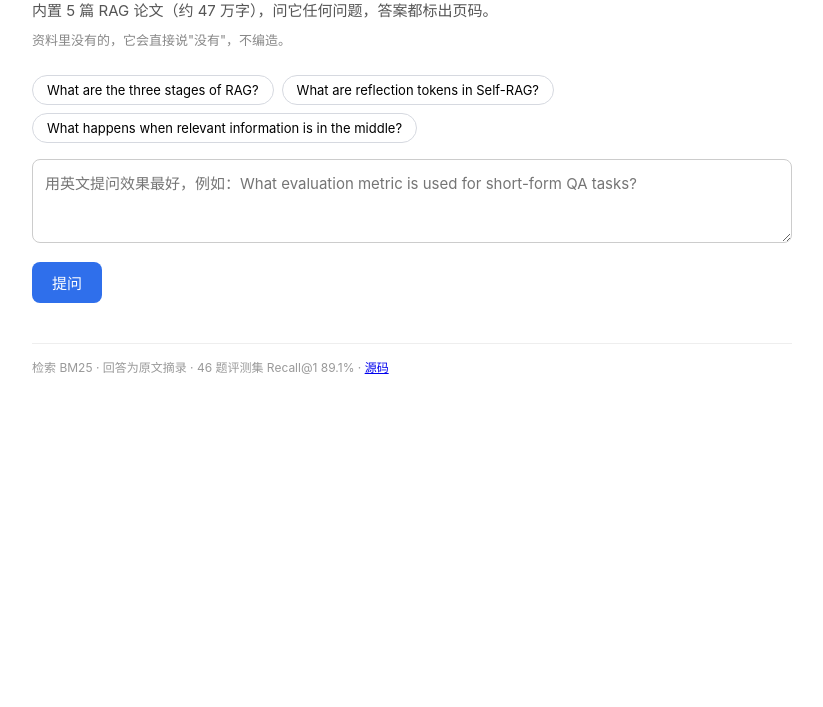
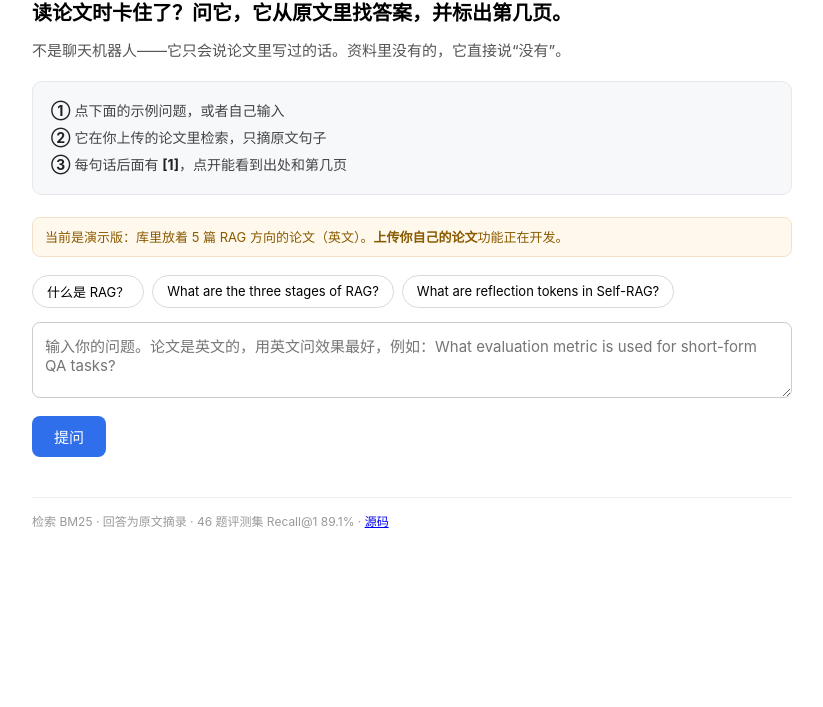
Before and after one commit to Yul-pio/Litrag, a plain HTML site: page web/index.html in a window 1280 px wide. Shown: the part 93-800 px from the top of the page, without its empty margins (228-1051 px from the left). Drawn offline with Linux system fonts and the light colour scheme.

Commit message:
copy: 首页讲清'能帮你干什么'，加三步说明和中文示例

```diff
--- a/web/index.html
+++ b/web/index.html
@@ -3,26 +3,33 @@
 <head>
 <meta charset="utf-8">
 <meta name="viewport" content="width=device-width, initial-scale=1">
-<title>litrag · 论文问答，答案带页码</title>
+<title>litrag · 读论文，答案带页码</title>
 <style>
   :root { color-scheme: light dark; }
   body { font-family: -apple-system, "Segoe UI", "Microsoft YaHei", sans-serif;
-         max-width: 760px; margin: 44px auto; padding: 0 20px; line-height: 1.7; }
-  h1 { font-size: 24px; margin: 0 0 6px; }
-  .sub { color: #555; font-size: 15px; margin-bottom: 6px; }
-  .hint { color: #888; font-size: 13px; margin-bottom: 24px; }
-  .examples { display: flex; flex-wrap: wrap; gap: 8px; margin-bottom: 16px; }
+         max-width: 760px; margin: 40px auto; padding: 0 20px; line-height: 1.7; }
+  h1 { font-size: 24px; margin: 0 0 8px; }
+  .lead { font-size: 20px; font-weight: 600; margin-bottom: 8px; }
+  .sub { color: #555; font-size: 15px; margin-bottom: 18px; }
+  .steps { background: #f7f8fa; border: 1px solid #e6e8ee; border-radius: 10px;
+           padding: 14px 18px; font-size: 14px; color: #444; margin-bottom: 22px; }
+  .steps div { margin: 3px 0; }
+  .steps b { color: #222; }
+  .demo-note { font-size: 13px; color: #8a5a00; background: #fff8ec;
+               border: 1px solid #f3e2c7; border-radius: 8px; padding: 8px 12px;
+               margin-bottom: 18px; }
+  .examples { display: flex; flex-wrap: wrap; gap: 8px; margin-bottom: 14px; }
   .chip { border: 1px solid #d6d9e0; background: transparent; color: inherit;
           border-radius: 999px; padding: 6px 14px; font-size: 13px; cursor: pointer;
           font-family: inherit; }
   .chip:hover { border-color: #2f6feb; color: #2f6feb; }
   textarea { width: 100%; box-sizing: border-box; padding: 12px; font-size: 15px;
-             border: 1px solid #ccc; border-radius: 8px; min-height: 84px;
+             border: 1px solid #ccc; border-radius: 8px; min-height: 76px;
              font-family: inherit; resize: vertical; }
-  button.go { margin-top: 10px; padding: 10px 20px; font-size: 15px; cursor: pointer;
+  button.go { margin-top: 10px; padding: 10px 22px; font-size: 15px; cursor: pointer;
               border: 0; border-radius: 8px; background: #2f6feb; color: #fff; }
   button.go:disabled { background: #9ab; cursor: wait; }
-  #out { margin-top: 28px; display: none; }
+  #out { margin-top: 26px; display: none; }
   .answer { white-space: pre-wrap; }
   .cite { margin-top: 18px; font-size: 13px; color: #666; border-top: 1px dashed #ccc;
           padding-top: 14px; }
@@ -35,16 +42,26 @@
 </head>
 <body>
   <h1>litrag</h1>
-  <div class="sub">内置 5 篇 RAG 论文（约 47 万字），问它任何问题，答案都标出页码。</div>
-  <div class="hint">资料里没有的，它会直接说"没有"，不编造。</div>
+  <div class="lead">读论文时卡住了？问它，它从原文里找答案，并标出第几页。</div>
+  <div class="sub">不是聊天机器人——它只会说论文里写过的话。资料里没有的，它直接说“没有”。</div>
+
+  <div class="steps">
+    <div><b>①</b> 点下面的示例问题，或者自己输入</div>
+    <div><b>②</b> 它在你上传的论文里检索，只摘原文句子</div>
+    <div><b>③</b> 每句话后面有 <b>[1]</b>，点开能看到出处和第几页</div>
+  </div>
+
+  <div class="demo-note">
+    当前是演示版：库里放着 5 篇 RAG 方向的论文（英文）。<b>上传你自己的论文</b>功能正在开发。
+  </div>
 
   <div class="examples">
+    <button class="chip">什么是 RAG？</button>
     <button class="chip">What are the three stages of RAG?</button>
     <button class="chip">What are reflection tokens in Self-RAG?</button>
-    <button class="chip">What happens when relevant information is in the middle?</button>
   </div>
 
-  <textarea id="q" placeholder="用英文提问效果最好，例如：What evaluation metric is used for short-form QA tasks?"></textarea>
+  <textarea id="q" placeholder="输入你的问题。论文是英文的，用英文问效果最好，例如：What evaluation metric is used for short-form QA tasks?"></textarea>
   <button class="go" id="go">提问</button>
 
   <div id="out">
```
